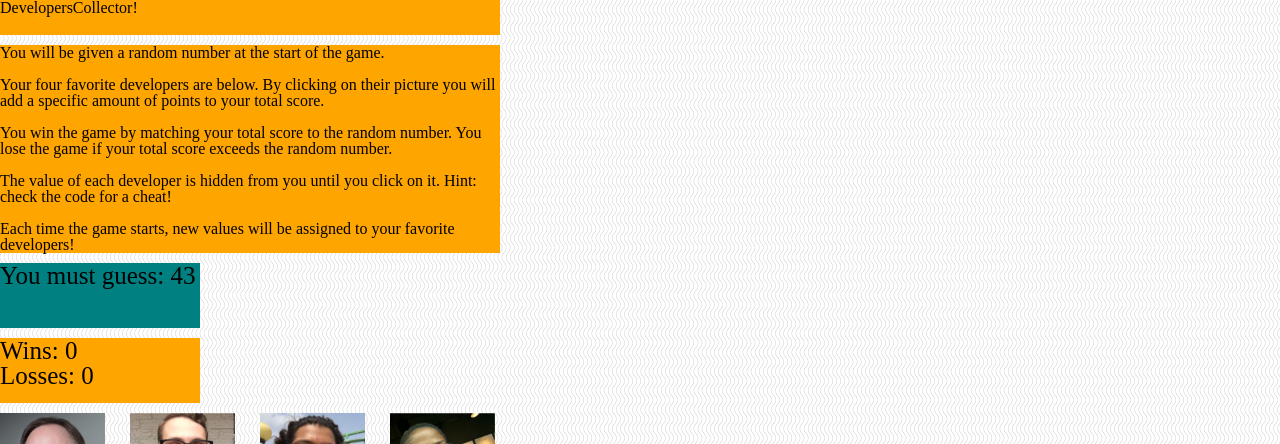
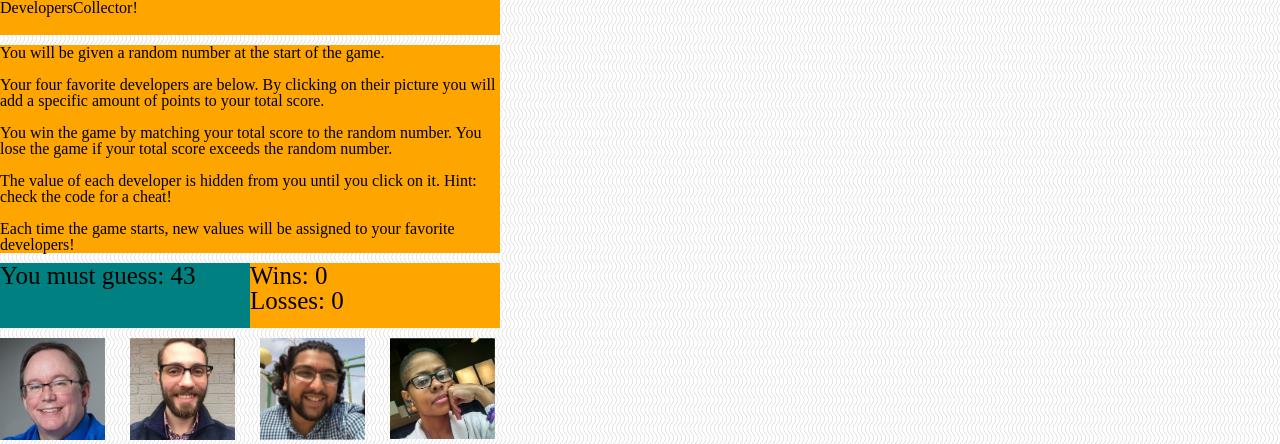
Before and after one commit to swuap/unit-4-game-jq, a plain HTML site: page index.html in a window 1280 px wide. Shown: the top 444 px of the page. Drawn offline with nearby package versions, Linux system fonts and the light colour scheme.

Commit message:
final commit

```diff
--- a/assets/css/style.css
+++ b/assets/css/style.css
@@ -19,7 +19,7 @@ body {
 #target {
     background-color: teal;
     font-size: 25px;
-    width: 200px;
+    width: 250px;
     height: 65px;
     margin-bottom: 10px;
 }
@@ -27,7 +27,7 @@ body {
 #score {
     background-color: orange;
     font-size: 25px;
-    width: 200px;
+    width: 250px;
     height: 65px;
     margin-bottom: 10px;
 }
@@ -55,3 +55,8 @@ body {
     width: 200px;
     height: 80px;
 }
+
+#wrapper {
+    display: flex;
+    justify-content: flex-start;
+}
--- a/index.html
+++ b/index.html
@@ -37,6 +37,8 @@
         </p>
     </div>
 
+
+    <div id="wrapper">
         <div id="target">
 
         </div>
@@ -48,6 +50,7 @@
 
             <div id="losses">
                 Losses:
+            </div>
         </div>
     </div>
 
```
Lines whose indentation alone changed are shown as unchanged.
